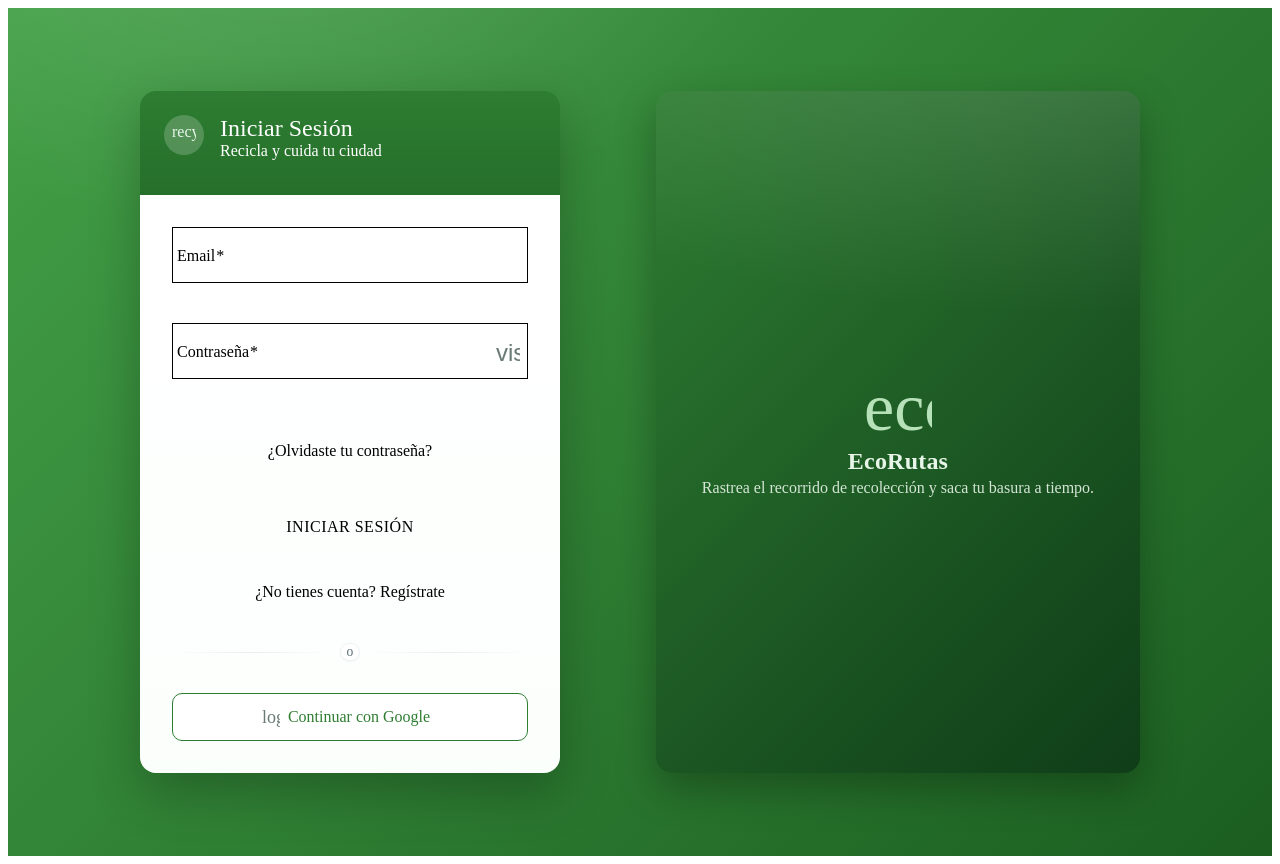
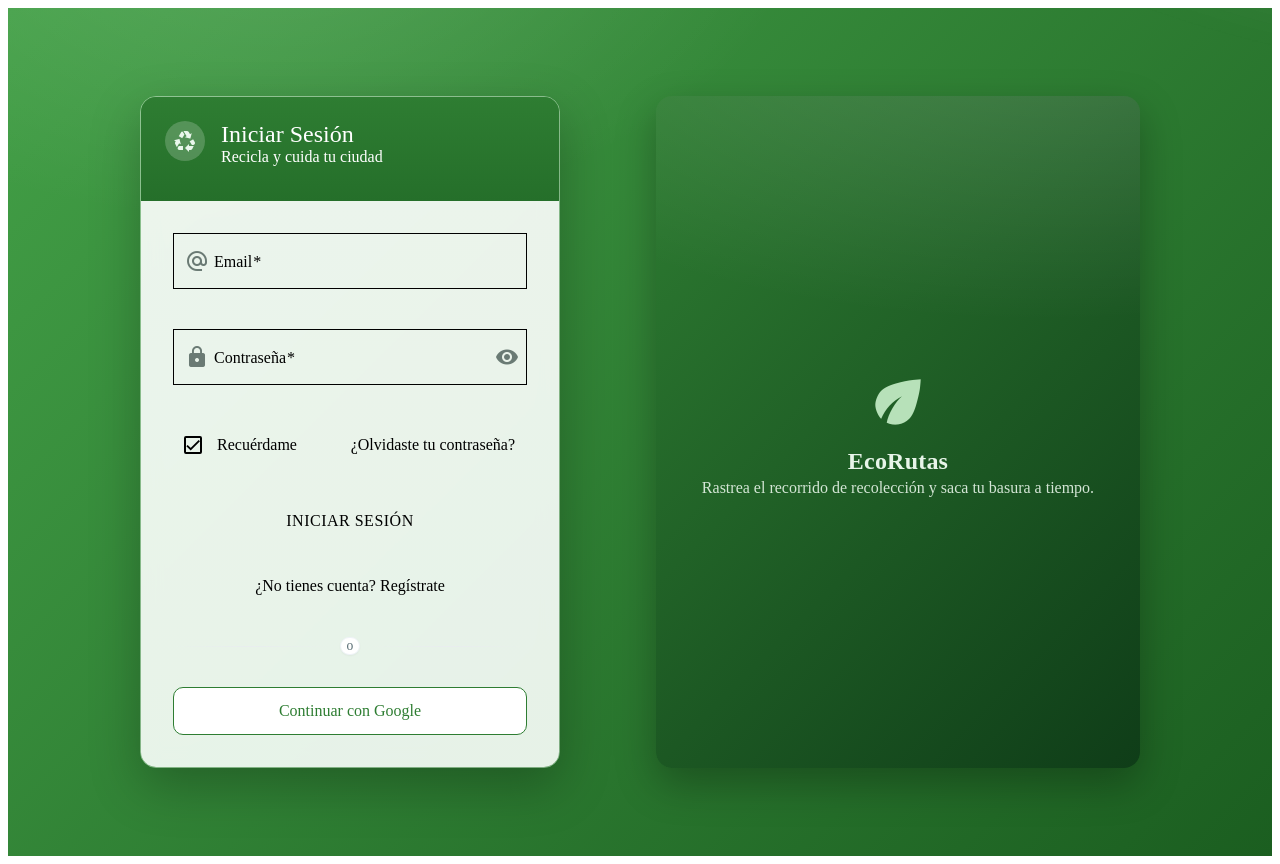
Before and after one commit to Devlop1327/EcoRutasS, an Angular app: page /auth/login in a window 1280 px wide. Built offline with nearby package versions, Linux system fonts and the light colour scheme.

Commit message:
cambio en los iconos de la app

```diff
--- a/src/app/admin/rutas/rutas.component.html
+++ b/src/app/admin/rutas/rutas.component.html
@@ -3,7 +3,7 @@
 
   <section class="actions">
     <button mat-raised-button color="primary" routerLink="/admin/rutas/editor">
-      <mat-icon>map</mat-icon>
+      <mat-icon class="material-symbols-rounded">map</mat-icon>
       Crear desde mapa
     </button>
   </section>
--- a/src/app/admin/vehiculos/vehiculos.component.html
+++ b/src/app/admin/vehiculos/vehiculos.component.html
@@ -45,10 +45,10 @@
               <div class="col small">{{ v.activo === false ? 'Inactivo' : 'Activo' }}</div>
               <div class="col actions">
                 <button mat-icon-button color="primary" (click)="editVehiculo(v)">
-                  <mat-icon>edit</mat-icon>
+                  <mat-icon class="material-symbols-rounded">edit</mat-icon>
                 </button>
                 <button mat-icon-button color="warn" (click)="deleteVehiculo(v.id)">
-                  <mat-icon>delete</mat-icon>
+                  <mat-icon class="material-symbols-rounded">delete</mat-icon>
                 </button>
               </div>
             </div>
--- a/src/app/auth/forgot/forgot.component.html
+++ b/src/app/auth/forgot/forgot.component.html
@@ -4,7 +4,7 @@
       <mat-card class="login-card">
         <mat-card-header>
           <div mat-card-avatar class="eco-avatar">
-            <mat-icon>mail</mat-icon>
+            <mat-icon class="material-symbols-rounded">mail</mat-icon>
           </div>
           <mat-card-title>Restablecer contraseña</mat-card-title>
           <mat-card-subtitle>Te enviaremos un enlace a tu correo</mat-card-subtitle>
@@ -45,7 +45,7 @@
     </div>
     <div class="visual-panel">
       <div class="visual-content">
-        <mat-icon class="visual-icon">eco</mat-icon>
+        <mat-icon class="visual-icon material-symbols-rounded">eco</mat-icon>
         <h2>EcoRutas</h2>
         <p>Seguimos cuidando el ambiente contigo.</p>
       </div>
--- a/src/app/auth/login/login.component.html
+++ b/src/app/auth/login/login.component.html
@@ -4,7 +4,7 @@
       <mat-card class="login-card">
         <mat-card-header>
           <div mat-card-avatar class="eco-avatar">
-            <mat-icon>recycling</mat-icon>
+            <mat-icon class="material-symbols-rounded">recycling</mat-icon>
           </div>
           <mat-card-title>Iniciar Sesión</mat-card-title>
           <mat-card-subtitle>Recicla y cuida tu ciudad</mat-card-subtitle>
@@ -13,6 +13,7 @@
           <form [formGroup]="form" (ngSubmit)="onSubmit()">
             <mat-form-field appearance="outline" class="full-width">
               <mat-label>Email</mat-label>
+              <mat-icon matPrefix class="material-symbols-rounded">alternate_email</mat-icon>
               <input matInput type="email" formControlName="email">
               @if (form.controls.email.errors?.['required'] && form.controls.email.touched) {
                 <mat-error>El email es requerido</mat-error>
@@ -24,6 +25,7 @@
 
             <mat-form-field appearance="outline" class="full-width">
               <mat-label>Contraseña</mat-label>
+              <mat-icon matPrefix class="material-symbols-rounded">lock</mat-icon>
               <input matInput [type]="showPassword() ? 'text' : 'password'" formControlName="password">
               <button
                 mat-icon-button
@@ -34,7 +36,7 @@
                 [attr.aria-pressed]="showPassword()"
                 class="password-toggle"
               >
-                <mat-icon>{{ showPassword() ? 'visibility_off' : 'visibility' }}</mat-icon>
+                <mat-icon class="material-symbols-rounded">{{ showPassword() ? 'visibility_off' : 'visibility' }}</mat-icon>
               </button>
               @if (form.controls.password.errors?.['required'] && form.controls.password.touched) {
                 <mat-error>La contraseña es requerida</mat-error>
@@ -44,7 +46,8 @@
               }
             </mat-form-field>
 
-            <div class="actions actions--top">
+            <div class="actions actions--inline">
+              <mat-checkbox color="primary" formControlName="remember">Recuérdame</mat-checkbox>
               <a mat-button color="primary" routerLink="/auth/forgot">¿Olvidaste tu contraseña?</a>
             </div>
 
@@ -71,7 +74,6 @@
 
             <div class="actions">
               <button mat-stroked-button color="primary" type="button" (click)="signInWithGoogle()" [disabled]="loading()">
-                <mat-icon>login</mat-icon>
                 <span>Continuar con Google</span>
               </button>
             </div>
@@ -81,7 +83,7 @@
     </div>
     <div class="visual-panel">
       <div class="visual-content">
-        <mat-icon class="visual-icon">eco</mat-icon>
+        <mat-icon class="visual-icon material-symbols-rounded">eco</mat-icon>
         <h2>EcoRutas</h2>
         <p>Rastrea el recorrido de recolección y saca tu basura a tiempo.</p>
       </div>
--- a/src/app/auth/login/login.component.scss
+++ b/src/app/auth/login/login.component.scss
@@ -9,10 +9,30 @@
   align-items: center;
   min-height: 100vh;
   padding: 1.5rem;
+  position: relative;
   background:
     radial-gradient(900px 500px at 20% -10%, rgba(255,255,255,0.12) 0%, rgba(255,255,255,0) 60%),
     linear-gradient(135deg, #43a047, #1b5e20);
   background-size: cover;
+  overflow: hidden;
+}
+
+.login-container::before {
+  content: '';
+  position: absolute;
+  inset: -20% -10% 0 -10%;
+  background:
+    radial-gradient(1200px 600px at 110% -10%, rgba(255,255,255,0.18) 0%, rgba(255,255,255,0) 60%),
+    radial-gradient(800px 400px at -10% 120%, rgba(255,255,255,0.12) 0%, rgba(255,255,255,0) 60%);
+  filter: blur(10px);
+  animation: blobFloat 12s ease-in-out infinite alternate;
+  pointer-events: none;
+}
+
+@keyframes blobFloat {
+  0% { transform: translateY(0) translateX(0) scale(1); }
+  50% { transform: translateY(-12px) translateX(8px) scale(1.02); }
+  100% { transform: translateY(6px) translateX(-6px) scale(1.01); }
 }
 
 .auth-shell {
@@ -64,6 +84,15 @@
   color: #b7e1b9;
 }
 
+/* Ajustes tipográficos para Material Symbols (look moderno) */
+.material-symbols-rounded {
+  font-variation-settings:
+    'FILL' 0,
+    'wght' 500,
+    'GRAD' 0,
+    'opsz' 24;
+}
+
 .login-card {
   width: 100%;
   max-width: 420px;
@@ -71,7 +100,8 @@
   overflow: hidden;
   box-shadow: 0 18px 50px rgba(0, 0, 0, 0.25);
   animation: fadeIn 0.5s ease-in-out;
-  backdrop-filter: blur(6px);
+  backdrop-filter: blur(10px);
+  border: 1px solid rgba(255,255,255,0.4);
 }
 
 @keyframes fadeIn {
@@ -94,7 +124,7 @@
 
 .login-card mat-card-content {
   padding: 2rem;
-  background: linear-gradient(180deg, #ffffff, #fbfffc);
+  background: linear-gradient(180deg, rgba(255,255,255,0.9), rgba(251,255,252,0.9));
 }
 
 .divider{position:relative;display:flex;align-items:center;justify-content:center;margin:1.25rem 0;color:#5b6f76}
@@ -132,11 +162,30 @@ mat-form-field.mat-focused .mat-form-field-outline-thick {
   color: #2e7d32;
 }
 
+mat-form-field.mat-focused .mat-mdc-form-field-focus-overlay {
+  background-color: rgba(46,125,50,0.06);
+}
+
+mat-form-field .mat-mdc-text-field-wrapper {
+  transition: box-shadow .25s ease;
+}
+
+mat-form-field.mat-focused .mat-mdc-text-field-wrapper {
+  box-shadow: 0 0 0 4px rgba(46,125,50,0.08);
+}
+
 .actions {
   display: flex;
   flex-direction: column;
   gap: 1rem;
   margin-top: 2rem;
+}
+
+.actions--inline {
+  flex-direction: row;
+  align-items: center;
+  justify-content: space-between;
+  margin-top: .25rem;
 }
 
 button[mat-raised-button] {
@@ -162,6 +211,12 @@ button[mat-raised-button] {
 
 button[mat-stroked-button]{height:48px;border-radius:10px;border-color:#2e7d32;color:#2e7d32;background:#fff}
 button[mat-stroked-button]:hover{background:rgba(46,125,50,.07)}
+
+mat-checkbox {
+  --mdc-checkbox-selected-icon-color: #2e7d32;
+  --mdc-checkbox-selected-checkmark-color: #fff;
+  --mdc-checkbox-selected-focus-state-layer-color: rgba(46,125,50,0.08);
+}
 
 .register-link {
   text-align: center;
--- a/src/app/auth/login/login.component.ts
+++ b/src/app/auth/login/login.component.ts
@@ -6,6 +6,7 @@ import { MatFormFieldModule } from '@angular/material/form-field';
 import { MatInputModule } from '@angular/material/input';
 import { MatButtonModule } from '@angular/material/button';
 import { MatIconModule } from '@angular/material/icon';
+import { MatCheckboxModule } from '@angular/material/checkbox';
 import { MatProgressSpinnerModule } from '@angular/material/progress-spinner';
 import { MatSnackBar, MatSnackBarModule } from '@angular/material/snack-bar';
 import { Router, RouterLink } from '@angular/router';
@@ -23,6 +24,7 @@ import { AuthService } from '../../core/services/auth.service';
     MatInputModule,
     MatButtonModule,
     MatIconModule,
+    MatCheckboxModule,
     MatProgressSpinnerModule,
     MatSnackBarModule,
     RouterLink
@@ -46,7 +48,8 @@ export class LoginComponent {
 
   form = this.fb.nonNullable.group({
     email: ['', [Validators.required, Validators.email]],
-    password: ['', [Validators.required, Validators.minLength(6)]]
+    password: ['', [Validators.required, Validators.minLength(6)]],
+    remember: [true]
   });
 
   togglePassword() {
--- a/src/app/auth/register/register.component.html
+++ b/src/app/auth/register/register.component.html
@@ -4,7 +4,7 @@
       <mat-card class="login-card">
         <mat-card-header>
           <div mat-card-avatar class="eco-avatar">
-            <mat-icon>person_add</mat-icon>
+            <mat-icon class="material-symbols-rounded">person_add</mat-icon>
           </div>
           <mat-card-title>Crear cuenta</mat-card-title>
           <mat-card-subtitle>Únete a EcoRutas y aporta al cambio</mat-card-subtitle>
@@ -41,7 +41,7 @@
               <mat-label>Contraseña</mat-label>
               <input matInput [type]="showPassword() ? 'text' : 'password'" formControlName="password" />
               <button mat-icon-button matSuffix type="button" (click)="showPassword.set(!showPassword())" class="password-toggle">
-                <mat-icon>{{ showPassword() ? 'visibility_off' : 'visibility' }}</mat-icon>
+                <mat-icon class="material-symbols-rounded">{{ showPassword() ? 'visibility_off' : 'visibility' }}</mat-icon>
               </button>
               @if (form.controls.password.errors?.['required'] && form.controls.password.touched) {
                 <mat-error>La contraseña es requerida</mat-error>
@@ -58,7 +58,7 @@
               <mat-label>Confirmar contraseña</mat-label>
               <input matInput [type]="showPasswordConfirm() ? 'text' : 'password'" formControlName="confirmPassword" />
               <button mat-icon-button matSuffix type="button" (click)="showPasswordConfirm.set(!showPasswordConfirm())" class="password-toggle">
-                <mat-icon>{{ showPasswordConfirm() ? 'visibility_off' : 'visibility' }}</mat-icon>
+                <mat-icon class="material-symbols-rounded">{{ showPasswordConfirm() ? 'visibility_off' : 'visibility' }}</mat-icon>
               </button>
               @if (form.controls.confirmPassword.errors?.['required'] && form.controls.confirmPassword.touched) {
                 <mat-error>Confirma tu contraseña</mat-error>
@@ -93,7 +93,7 @@
     </div>
     <div class="visual-panel">
       <div class="visual-content">
-        <mat-icon class="visual-icon">eco</mat-icon>
+        <mat-icon class="visual-icon material-symbols-rounded">eco</mat-icon>
         <h2>EcoRutas</h2>
         <p>Sumemos esfuerzos para una ciudad más limpia.</p>
       </div>
--- a/src/app/map/mapa.component.html
+++ b/src/app/map/mapa.component.html
@@ -1,7 +1,7 @@
 <div class="map-layout">
   <aside class="side">
     <a class="back-btn" routerLink="/dashboard" aria-label="Volver al dashboard" title="Volver">
-      <mat-icon [fontSet]="'material-symbols-rounded'" fontIcon="arrow_back"></mat-icon>
+      <mat-icon class="material-symbols-rounded">arrow_back</mat-icon>
     </a>
     <h2 class="title">Rutas disponibles</h2>
     @if (loading()) {
--- a/src/index.html
+++ b/src/index.html
@@ -7,6 +7,13 @@
   <meta name="viewport" content="width=device-width, initial-scale=1">
   <link rel="icon" type="image/x-icon" href="favicon.ico">
   <link href="https://fonts.googleapis.com/css2?family=Material+Symbols+Rounded:opsz,wght,FILL,GRAD@20..48,100..700,0..1,-50..200" rel="stylesheet">
+  <link href="https://fonts.googleapis.com/css2?family=Material+Symbols+Outlined:opsz,wght,FILL,GRAD@20..48,100..700,0..1,-50..200" rel="stylesheet">
+  <link href="https://fonts.googleapis.com/css2?family=Material+Symbols+Sharp:opsz,wght,FILL,GRAD@20..48,100..700,0..1,-50..200" rel="stylesheet">
+  <link href="https://fonts.googleapis.com/icon?family=Material+Icons" rel="stylesheet">
+  <link href="https://fonts.googleapis.com/icon?family=Material+Icons+Outlined" rel="stylesheet">
+  <link href="https://fonts.googleapis.com/icon?family=Material+Icons+Round" rel="stylesheet">
+  <link href="https://fonts.googleapis.com/icon?family=Material+Icons+Sharp" rel="stylesheet">
+  <link href="https://fonts.googleapis.com/icon?family=Material+Icons+Two+Tone" rel="stylesheet">
 </head>
 <body>
   <app-root></app-root>
--- a/src/styles.scss
+++ b/src/styles.scss
@@ -1 +1,12 @@
 /* You can add global styles to this file, and also import other style files */
+
+/* Configuración global de Material Symbols (look moderno por defecto) */
+.material-symbols-rounded,
+.material-symbols-outlined,
+.material-symbols-sharp {
+  font-variation-settings:
+    'FILL' 1,
+    'wght' 600,
+    'GRAD' 0,
+    'opsz' 24;
+}
```
